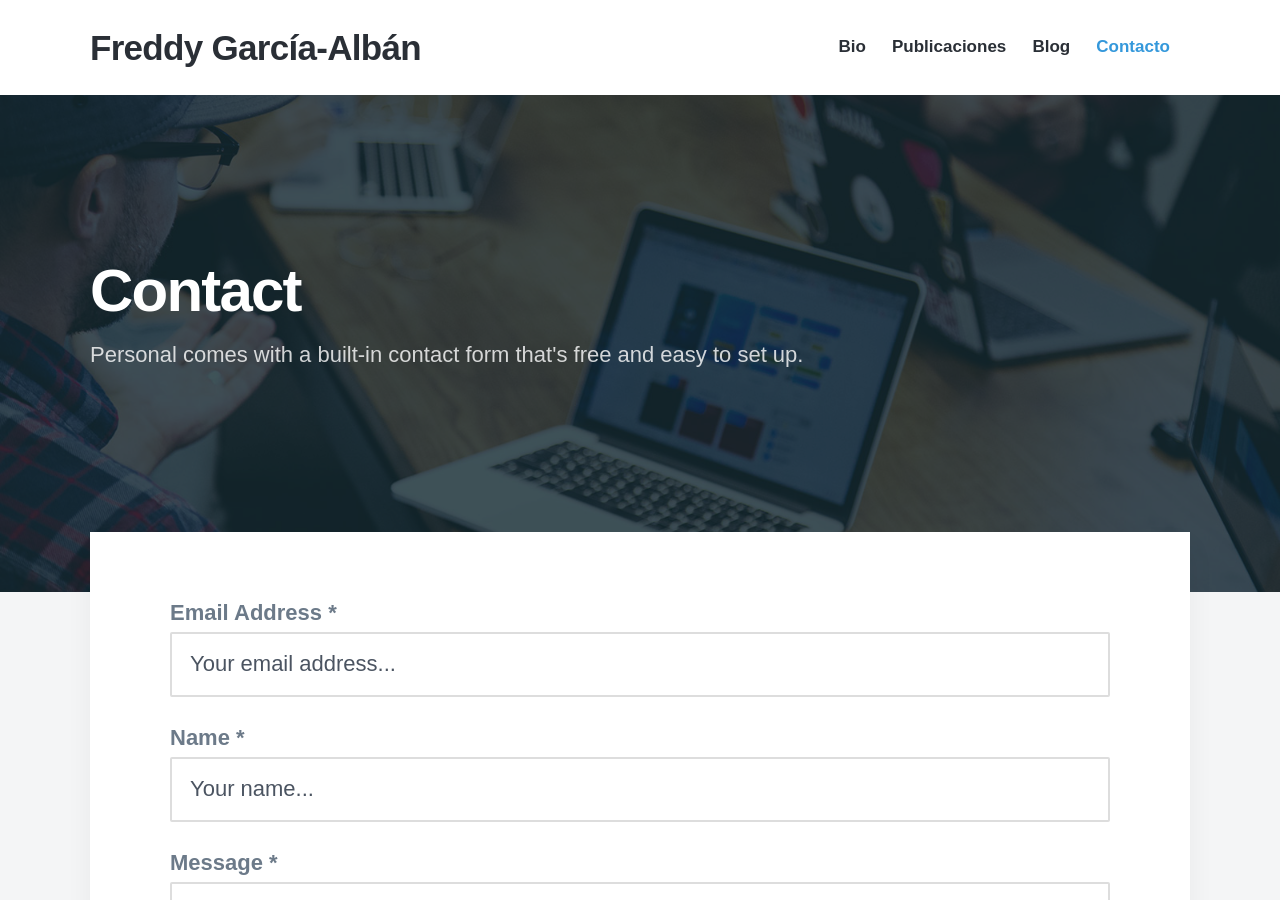
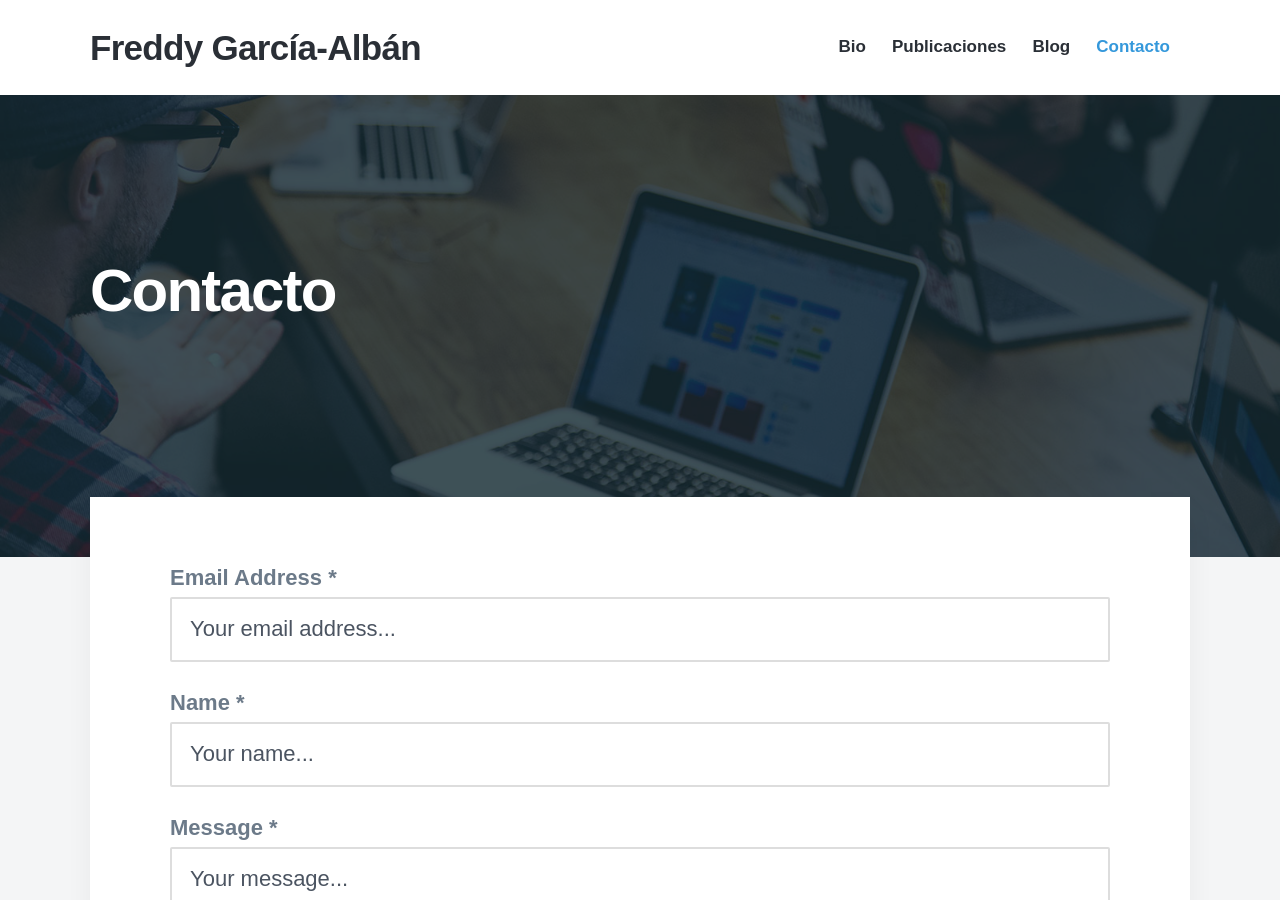
Before and after one commit to EnexFG/EnexFG.github.io, a Jekyll site: the page built from _pages/contact.md, in a window 1280 px wide and 900 px high. Built offline with Jekyll 4.4.1, drawn with Linux system fonts in a browser that asks for light colours; nearby versions of some CDN libraries; some web fonts are replaced.

Commit message:
Update contact.md

```diff
--- a/_pages/contact.md
+++ b/_pages/contact.md
@@ -1,6 +1,6 @@
 ---
-title: Contact
-subtitle: Personal comes with a built-in contact form that's free and easy to set up.
+title: Contacto
+subtitle:
 description: Personal is the perfect theme for developers, designers and other creatives.
 featured_image: /images/demo/contact.jpg
 ---
```
